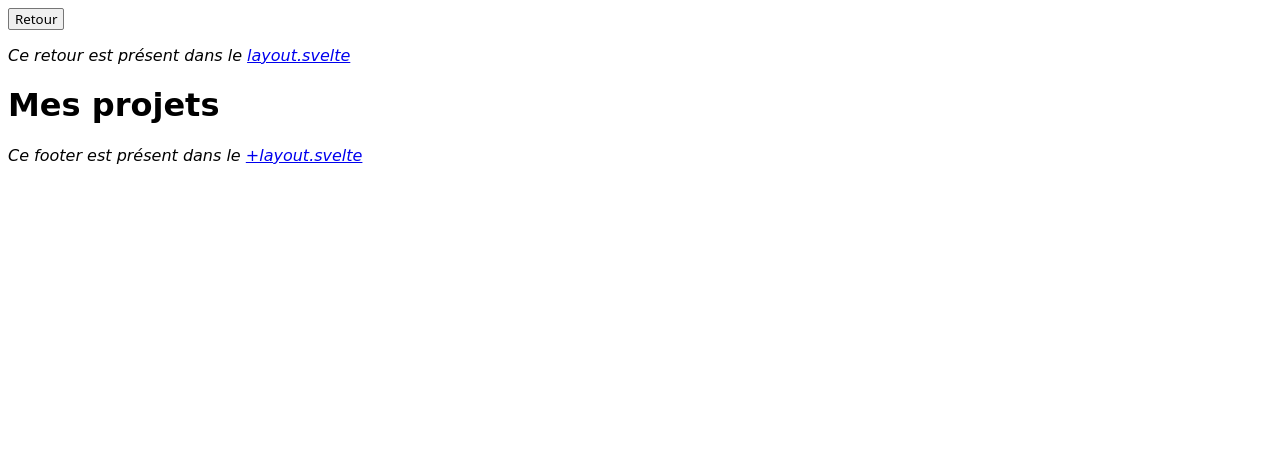
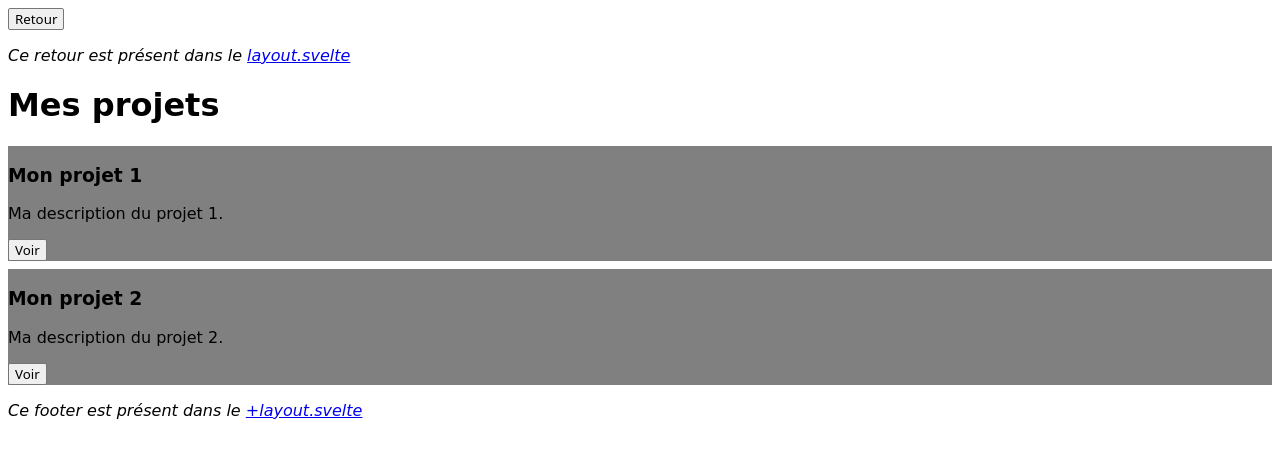
Before and after one commit to SachaGRST/e-Portfolio, a SvelteKit app: page /projets in a window 1280 px wide. Shown: the top 458 px of the page. Built offline with nearby package versions, Linux system fonts and the light colour scheme.

Commit message:
feat: projets page done

```diff
--- a/src/routes/(subpages)/projets/+page.server.ts
+++ b/src/routes/(subpages)/projets/+page.server.ts
@@ -8,9 +8,13 @@
 // pour en savoir plus : https://svelte.dev/docs/kit/load#Page-data
 
 import type { PageServerLoad } from './$types';
-import projects from '$lib/assets/projects.json';
+import type { Projet } from '$lib/types/types';
+import projetsJson from '$lib/assets/projects.json';
 
 export const load: PageServerLoad = async () => {
+    const projets: Projet[] = projetsJson;
+
 	return {
+        projets
 	};
 };
--- a/src/routes/(subpages)/projets/+page.svelte
+++ b/src/routes/(subpages)/projets/+page.svelte
@@ -1,4 +1,35 @@
 <script lang="ts">
+    import type { PageProps } from './$types';
+    import type { Projet } from '$lib/types/types';
+
+    import Button from '$lib/components/Button.svelte';
+
+    // les données du +page.server.ts
+	let { data }: PageProps = $props();
+
+    const projets: Projet[] = $derived(data.projets);
 </script>
 
 <h1>Mes projets</h1>
+
+<div class="flex">
+    {#each projets as p}
+        <div class="card">
+            <h3>{p.nom}</h3>
+            <p>{p.description}</p>
+            <Button href={`/projet/${p.id}/`}>Voir</Button>
+        </div>
+    {/each}
+</div>
+
+<style>
+    .flex {
+        display: flex;
+        flex-direction: column;
+        gap: var(--size-small);
+    }
+
+    .card {
+        background-color: gray;
+    }
+</style>
```
